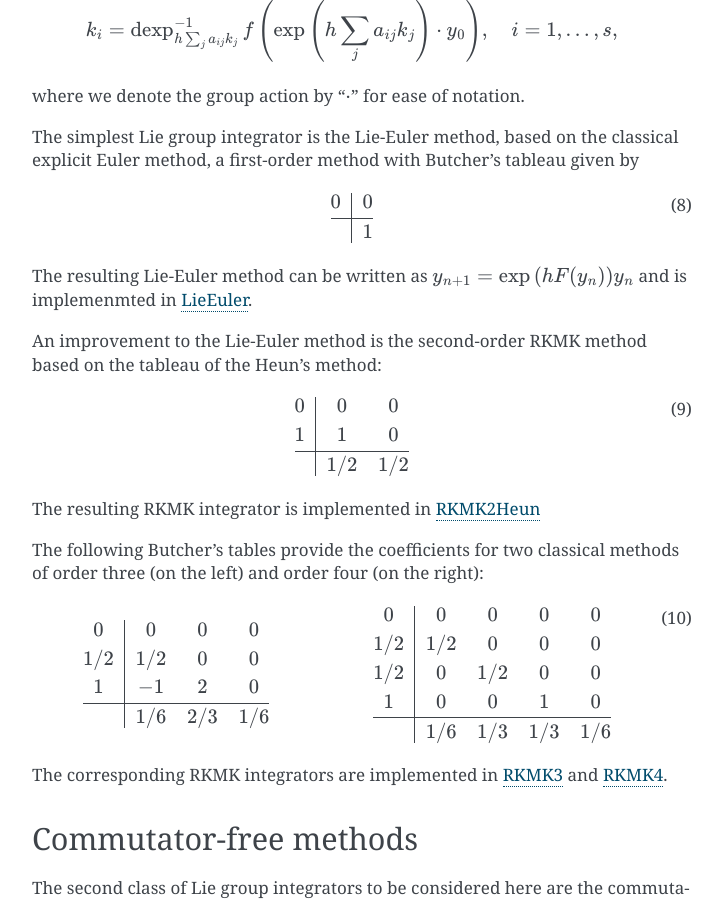
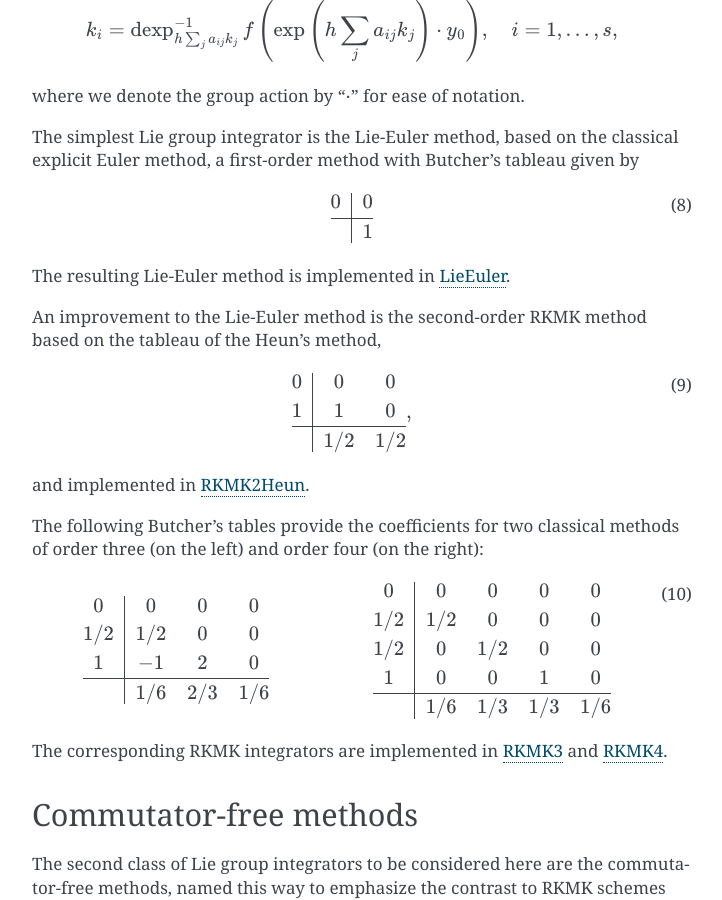
Before and after one commit to LeoneAndrea/Quadrotors, a Sphinx documentation site: the page built from docs/int.rst, in a window 1280 px wide and 900 px high, scrolled down 1888 px. Shown: the whole window, without its empty margins (388-1110 px from the left). Built offline with Sphinx 7.4.7, drawn with Linux system fonts in a browser that asks for light colours; pages that are not in the unit, such as notebooks, are missing from menus.

Commit message:
Update int.rst

```diff
--- a/docs/int.rst
+++ b/docs/int.rst
@@ -134,10 +134,10 @@ The simplest Lie group integrator is the Lie-Euler method, based on the classica
     \end{array}
     \end{align}
 
-The resulting Lie-Euler method can be written as :math:`y_{n+1}=\exp \left(h F(y_n)\right) y_n` and is implemenmted in
+The resulting Lie-Euler method is implemented in
 `LieEuler <https://github.com/THREAD-3-2/RKMK_Commutator_free_integrators/blob/main/src/integrators/LieEuler.m>`_.
 
-An improvement to the Lie-Euler method is the second-order RKMK method based on the tableau of the Heun's method:
+An improvement to the Lie-Euler method is the second-order RKMK method based on the tableau of the Heun's method,
 
 .. math::
 
@@ -146,10 +146,10 @@ An improvement to the Lie-Euler method is the second-order RKMK method based on
     0 & 0 & 0 \\
     1 & 1 & 0 \\
     \hline & 1/2 & 1/2
-    \end{array}
+    \end{array},
     \end{align}
 
-The resulting RKMK integrator is implemented in `RKMK2Heun <https://github.com/THREAD-3-2/RKMK_Commutator_free_integrators/blob/main/src/integrators/RKMK2Heun.m>`_
+and implemented in `RKMK2Heun <https://github.com/THREAD-3-2/RKMK_Commutator_free_integrators/blob/main/src/integrators/RKMK2Heun.m>`_.
 
 The following Butcher's tables provide the coefficients for two classical methods of order three (on the left) and order four (on the right):
 
```
